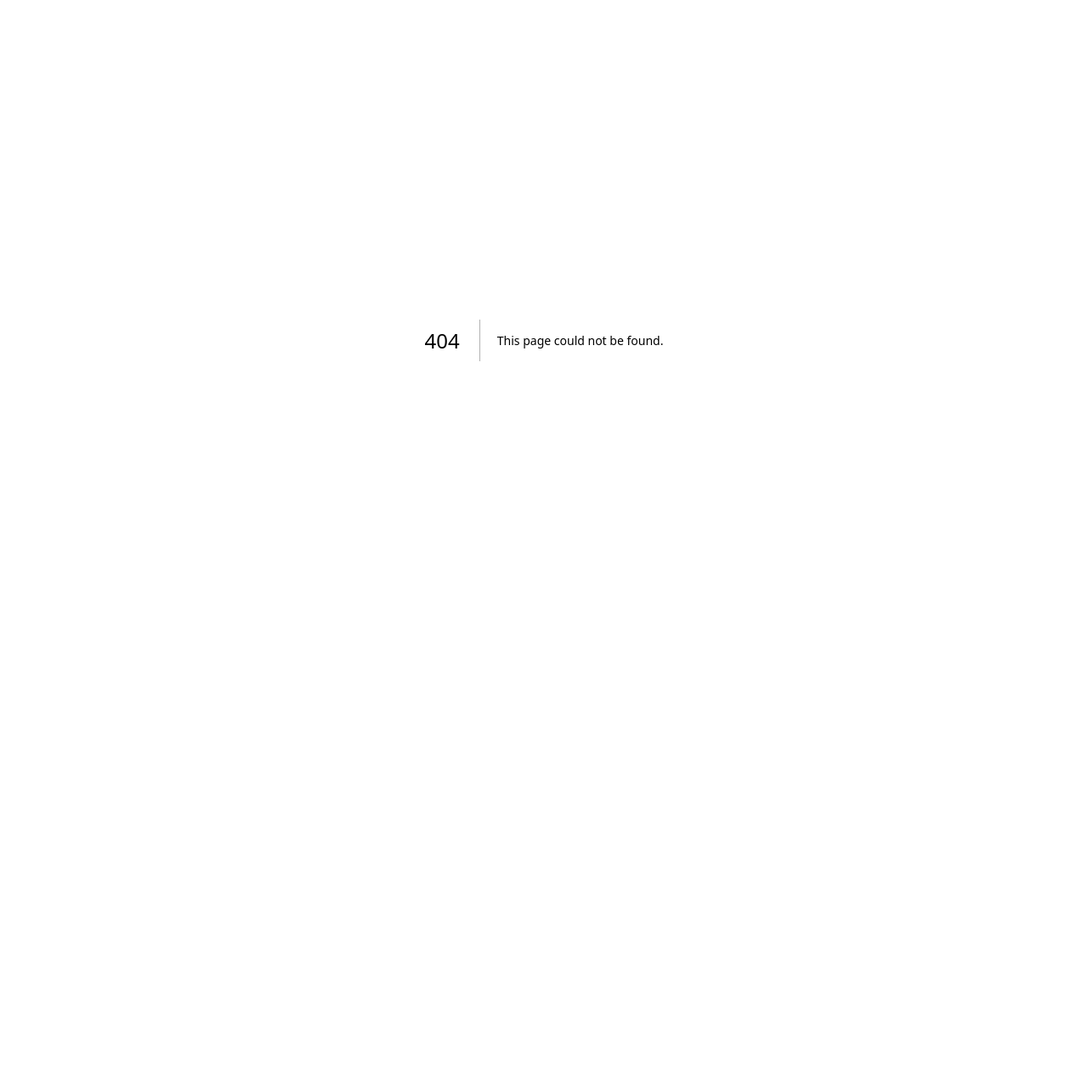
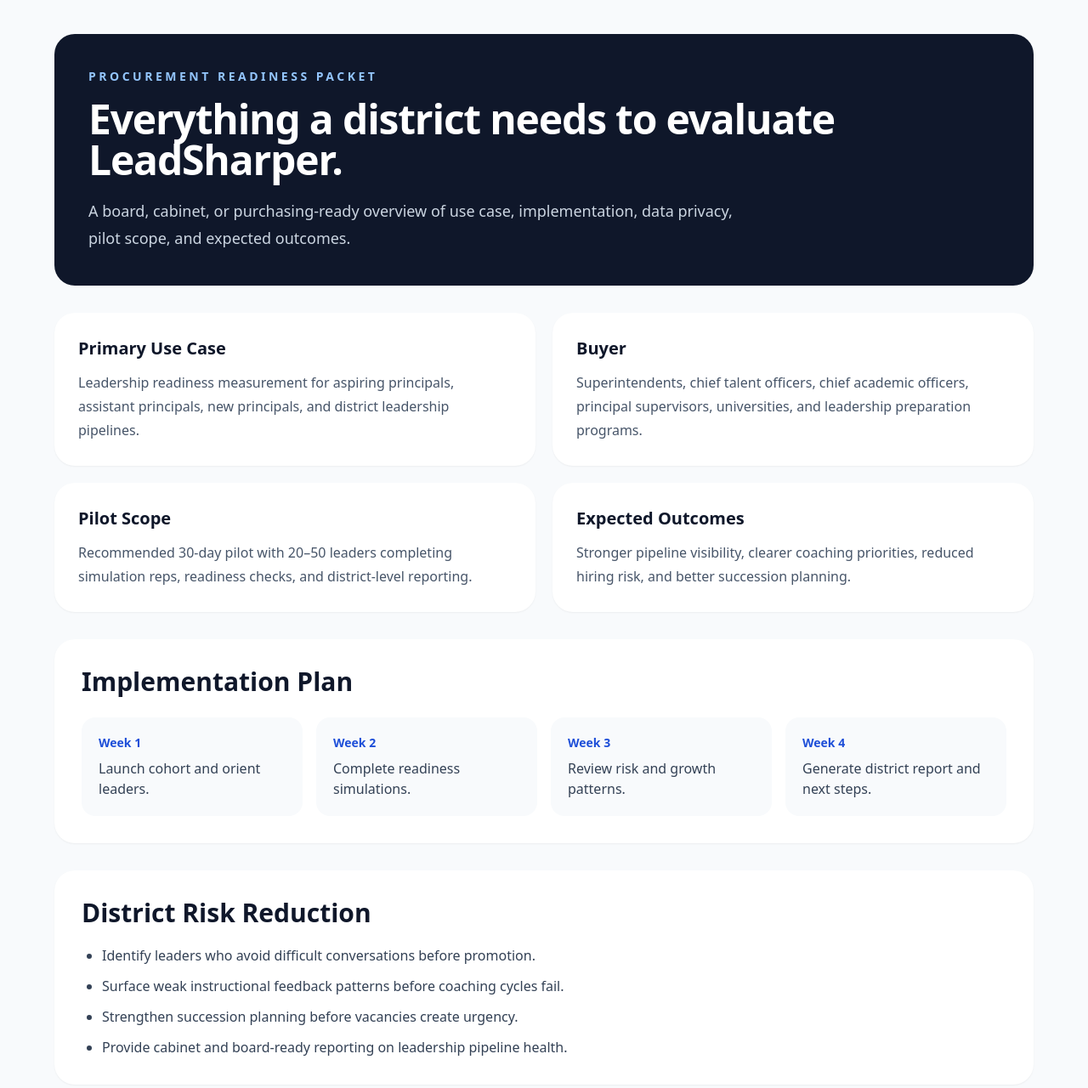
Before and after one commit to jmarc296-jpg/instructional-leadership-practice, a Next.js app: page /procurement in a window 1280 px wide. Before the commit this address had no page. Shown: the top 1280 px of the page at 85% size. Before the commit the page ends 800 px from the top, so only its background shows below. Built offline with nearby package versions, Linux system fonts and the light colour scheme.

Commit message:
Add procurement readiness packet

```diff
--- /dev/null
+++ b/app/procurement/page.tsx
@@ -0,0 +1,108 @@
+'use client'
+
+export default function ProcurementPage() {
+  return (
+    <main className="min-h-screen bg-slate-50 px-6 py-10 print:bg-white">
+      <div className="mx-auto max-w-6xl space-y-8">
+        <section className="rounded-3xl bg-slate-900 p-10 text-white print:bg-white print:text-slate-900 print:border">
+          <p className="text-sm font-semibold uppercase tracking-[0.25em] text-blue-300 print:text-blue-700">
+            Procurement Readiness Packet
+          </p>
+
+          <h1 className="mt-4 text-5xl font-semibold tracking-tight">
+            Everything a district needs to evaluate LeadSharper.
+          </h1>
+
+          <p className="mt-5 max-w-3xl text-lg leading-8 text-slate-300 print:text-slate-700">
+            A board, cabinet, or purchasing-ready overview of use case, implementation, data privacy, pilot scope, and expected outcomes.
+          </p>
+        </section>
+
+        <section className="grid gap-5 md:grid-cols-2">
+          <Card title="Primary Use Case" text="Leadership readiness measurement for aspiring principals, assistant principals, new principals, and district leadership pipelines." />
+          <Card title="Buyer" text="Superintendents, chief talent officers, chief academic officers, principal supervisors, universities, and leadership preparation programs." />
+          <Card title="Pilot Scope" text="Recommended 30-day pilot with 20–50 leaders completing simulation reps, readiness checks, and district-level reporting." />
+          <Card title="Expected Outcomes" text="Stronger pipeline visibility, clearer coaching priorities, reduced hiring risk, and better succession planning." />
+        </section>
+
+        <section className="rounded-3xl bg-white p-8 shadow-sm print:shadow-none print:border">
+          <h2 className="text-3xl font-semibold text-slate-900">
+            Implementation Plan
+          </h2>
+
+          <div className="mt-6 grid gap-4 md:grid-cols-4">
+            <Step title="Week 1" text="Launch cohort and orient leaders." />
+            <Step title="Week 2" text="Complete readiness simulations." />
+            <Step title="Week 3" text="Review risk and growth patterns." />
+            <Step title="Week 4" text="Generate district report and next steps." />
+          </div>
+        </section>
+
+        <section className="rounded-3xl bg-white p-8 shadow-sm print:shadow-none print:border">
+          <h2 className="text-3xl font-semibold text-slate-900">
+            District Risk Reduction
+          </h2>
+
+          <ul className="mt-5 list-disc space-y-3 pl-6 text-slate-700">
+            <li>Identify leaders who avoid difficult conversations before promotion.</li>
+            <li>Surface weak instructional feedback patterns before coaching cycles fail.</li>
+            <li>Strengthen succession planning before vacancies create urgency.</li>
+            <li>Provide cabinet and board-ready reporting on leadership pipeline health.</li>
+          </ul>
+        </section>
+
+        <section className="rounded-3xl bg-blue-50 p-8 print:border">
+          <h2 className="text-3xl font-semibold text-slate-900">
+            Procurement Notes
+          </h2>
+
+          <div className="mt-5 grid gap-4 md:grid-cols-3">
+            <Metric label="Pilot length" value="30 days" />
+            <Metric label="Recommended cohort" value="20–50 leaders" />
+            <Metric label="Data requirement" value="No student PII required" />
+          </div>
+        </section>
+
+        <div className="print:hidden flex flex-wrap gap-3">
+          <a href="/pilot" className="rounded-2xl bg-blue-600 px-6 py-4 text-sm font-semibold text-white">
+            Apply for pilot
+          </a>
+
+          <button
+            onClick={() => window.print()}
+            className="rounded-2xl border border-slate-300 px-6 py-4 text-sm font-semibold text-slate-900"
+          >
+            Print / Save as PDF
+          </button>
+        </div>
+      </div>
+    </main>
+  )
+}
+
+function Card({ title, text }: { title: string; text: string }) {
+  return (
+    <div className="rounded-3xl bg-white p-7 shadow-sm print:shadow-none print:border">
+      <h3 className="text-xl font-semibold text-slate-900">{title}</h3>
+      <p className="mt-3 leading-7 text-slate-600">{text}</p>
+    </div>
+  )
+}
+
+function Step({ title, text }: { title: string; text: string }) {
+  return (
+    <div className="rounded-2xl bg-slate-50 p-5">
+      <div className="text-sm font-semibold text-blue-700">{title}</div>
+      <div className="mt-2 text-slate-700">{text}</div>
+    </div>
+  )
+}
+
+function Metric({ label, value }: { label: string; value: string }) {
+  return (
+    <div className="rounded-2xl bg-white p-5">
+      <div className="text-sm text-slate-500">{label}</div>
+      <div className="mt-2 text-2xl font-semibold text-blue-700">{value}</div>
+    </div>
+  )
+}
```
